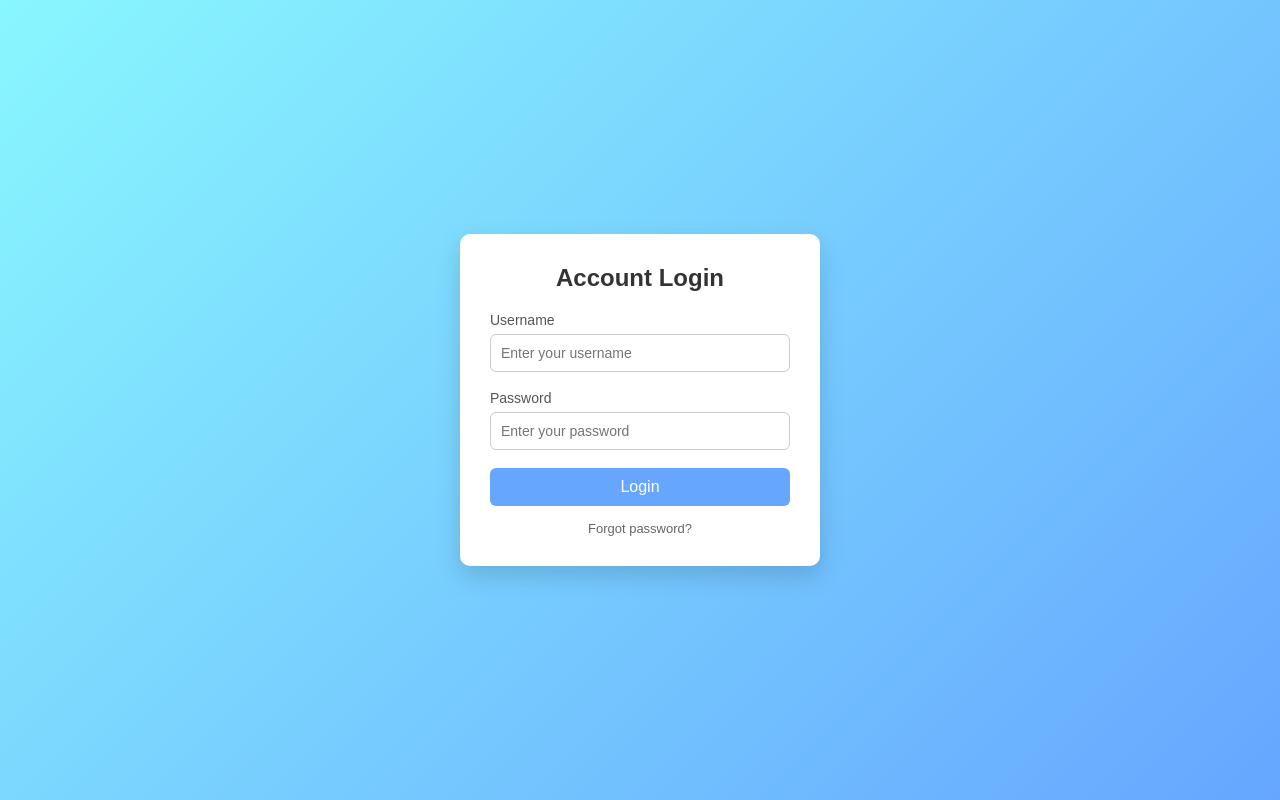
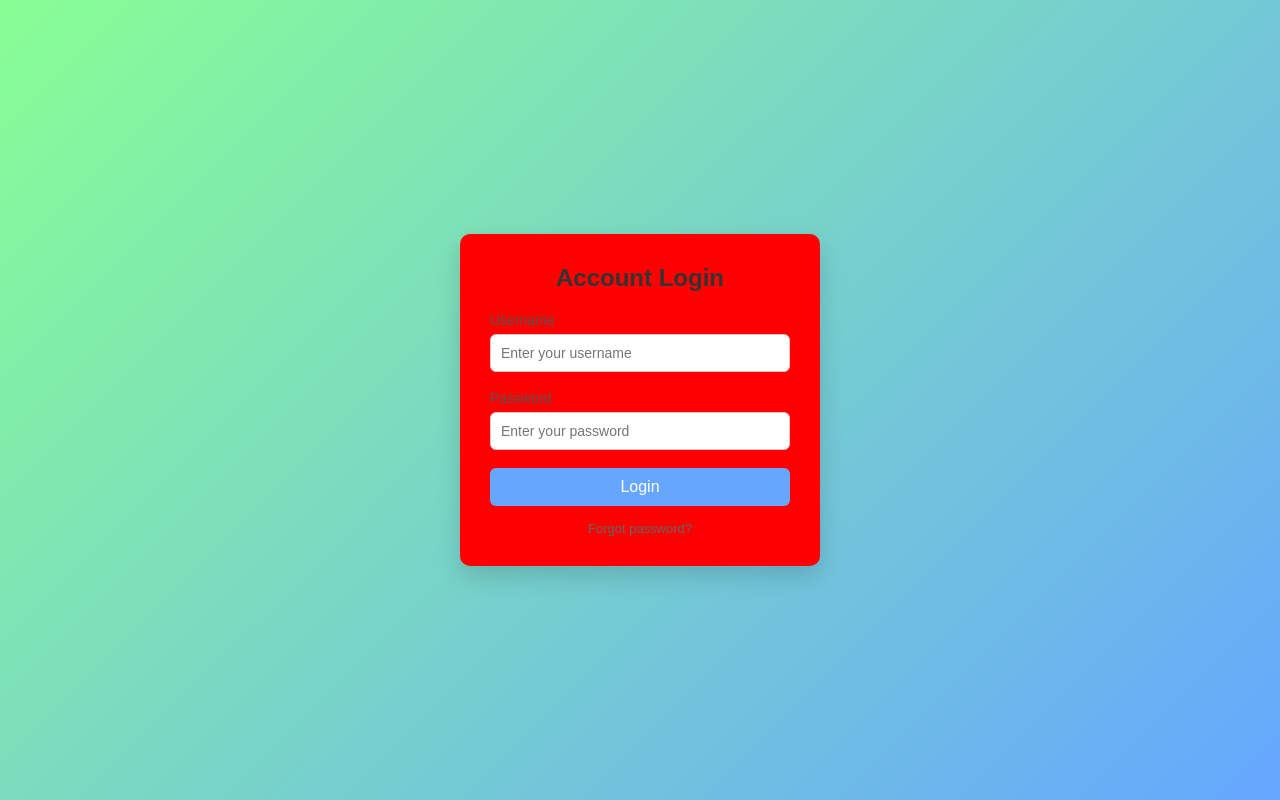
Before and after one commit to Archana-png321/Login-Form, a plain HTML site: page index.html in a window 1280 px wide. Drawn offline with Linux system fonts and the light colour scheme.

Commit message:
updated login form

```diff
--- a/style.css
+++ b/style.css
@@ -6,7 +6,7 @@
 
 body {
     font-family: Arial, Helvetica, sans-serif;
-    background: linear-gradient(135deg, #89f7fe, #66a6ff);
+    background: linear-gradient(135deg, #89fe95, #66a6ff);
     height: 100vh;
     display: flex;
     justify-content: center;
@@ -19,7 +19,7 @@ body {
 }
 
 .login-form {
-    background-color: #ffffff;
+    background-color: red;
     padding: 30px;
     border-radius: 10px;
     box-shadow: 0 10px 25px rgba(0, 0, 0, 0.15);
```
